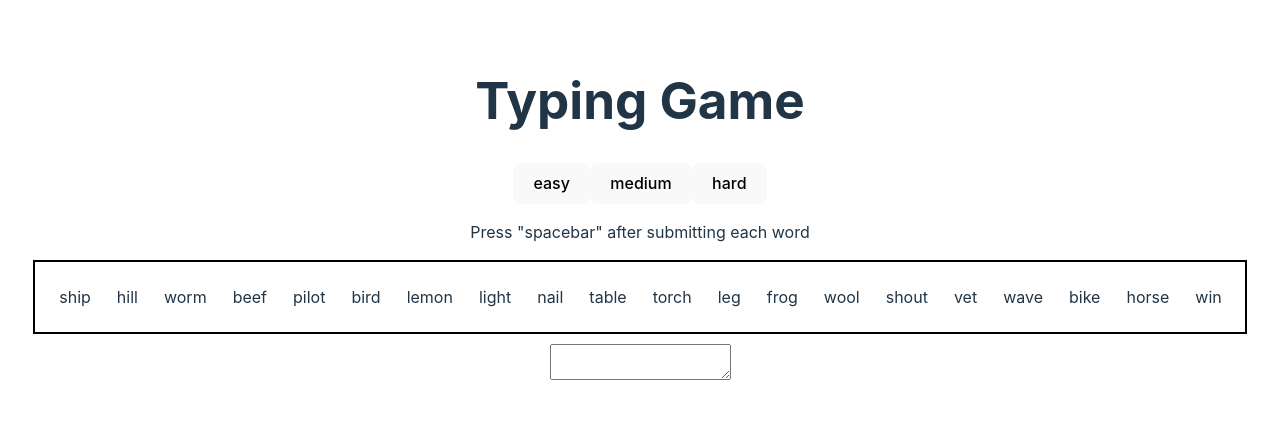
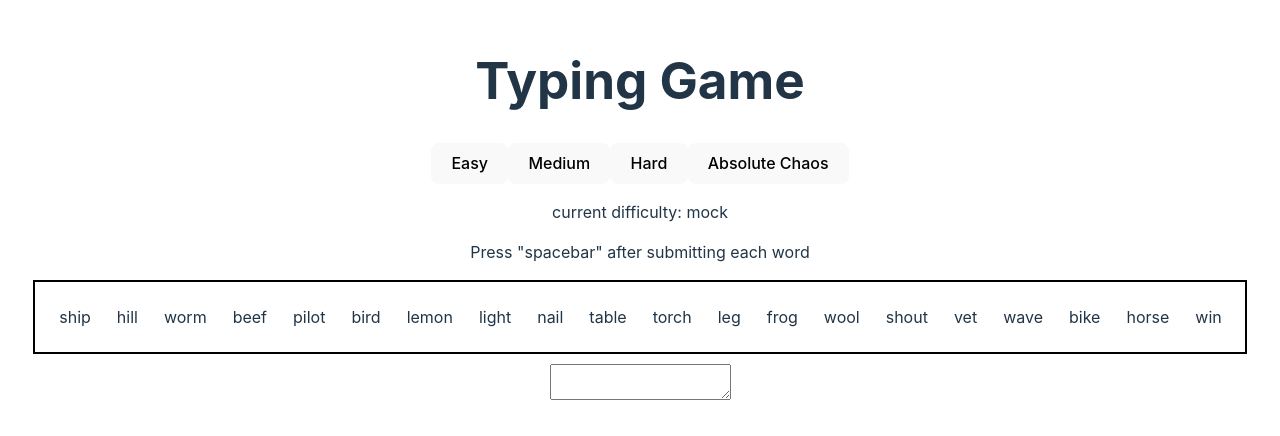
Before and after one commit to johnww15/Typing-game, a React (Vite) app: page / in a window 1280 px wide. Shown: the part 188-624 px from the top of the page. Built offline with nearby package versions, Linux system fonts and the light colour scheme.

Commit message:
included gamesettings context and moved difficulty buttons to seperate file

```diff
--- a/src/App.jsx
+++ b/src/App.jsx
@@ -1,17 +1,17 @@
-// import { useState } from 'react'
+import React from "react";
 import "./App.css";
 import Game from "./components/Game";
+import { GameSettingsProvider } from "./context/GameSettings";
+import DifficultyButtons from "./components/DifficultyButtons";
 
 export default function App() {
   return (
-    <>
+    <GameSettingsProvider>
       <div>
         <h1>Typing Game</h1>
-        <button>easy</button>
-        <button>medium</button>
-        <button>hard</button>
+        <DifficultyButtons />
         <Game />
       </div>
-    </>
+    </GameSettingsProvider>
   );
 }
--- /dev/null
+++ b/src/components/DifficultyButtons.jsx
@@ -0,0 +1,16 @@
+import React, { useContext } from "react";
+import { GameSettingsContext } from "../context/GameSettings";
+
+export default function DifficultyButtons() {
+  const { changeDifficulty, gameSettings } = useContext(GameSettingsContext);
+
+  return (
+    <div>
+      <button onClick={() => changeDifficulty("easy")}>Easy</button>
+      <button onClick={() => changeDifficulty("medium")}>Medium</button>
+      <button onClick={() => changeDifficulty("hard")}>Hard</button>
+      <button onClick={() => changeDifficulty("chaos")}>Absolute Chaos</button>
+      <p>current difficulty: {gameSettings.difficulty}</p>
+    </div>
+  );
+}
--- /dev/null
+++ b/src/context/GameSettings.jsx
@@ -0,0 +1,68 @@
+// GameSettingsContext.js
+import React, { createContext, useState } from "react";
+import { EASY_DATA } from "../data/EasyData";
+import { MEDIUM_DATA } from "../data/MediumData";
+import { HARD_DATA } from "../data/HardData";
+import { CHAOS_DATA } from "../data/ChaosData";
+
+export const GameSettingsContext = createContext();
+
+const EASY_SETTINGS = {
+  difficulty: "easy",
+  wordCount: 20,
+  data: EASY_DATA,
+};
+
+const MEDIUM_SETTINGS = {
+  difficulty: "medium",
+  wordCount: 25,
+  data: MEDIUM_DATA,
+};
+
+const HARD_SETTINGS = {
+  difficulty: "hard",
+  wordCount: 30,
+  data: HARD_DATA,
+};
+
+const CHAOS_SETTINGS = {
+  difficulty: "chaos",
+  wordCount: 35,
+  data: CHAOS_DATA,
+};
+
+const DEFAULT_SETTINGS = {
+  difficulty: "mock",
+  wordCount: 10,
+  data: ["1", "2", "3", "4", "5", "6", "7", "8", "9", "10"],
+};
+
+const changeStateByDifficulty = (difficulty) => {
+  switch (difficulty) {
+    case "easy":
+      return EASY_SETTINGS;
+    case "medium":
+      return MEDIUM_SETTINGS;
+    case "hard":
+      return HARD_SETTINGS;
+    case "chaos":
+      return CHAOS_SETTINGS;
+    default:
+      return DEFAULT_SETTINGS;
+  }
+};
+
+export const GameSettingsProvider = ({ children }) => {
+  const [gameSettings, setGameSettings] = useState(DEFAULT_SETTINGS);
+
+  const changeDifficulty = (difficulty) => {
+    const newSettings = changeStateByDifficulty(difficulty);
+    setGameSettings(newSettings);
+  };
+
+  return (
+    <GameSettingsContext.Provider value={{ gameSettings, changeDifficulty }}>
+      {children}
+    </GameSettingsContext.Provider>
+  );
+};
```
